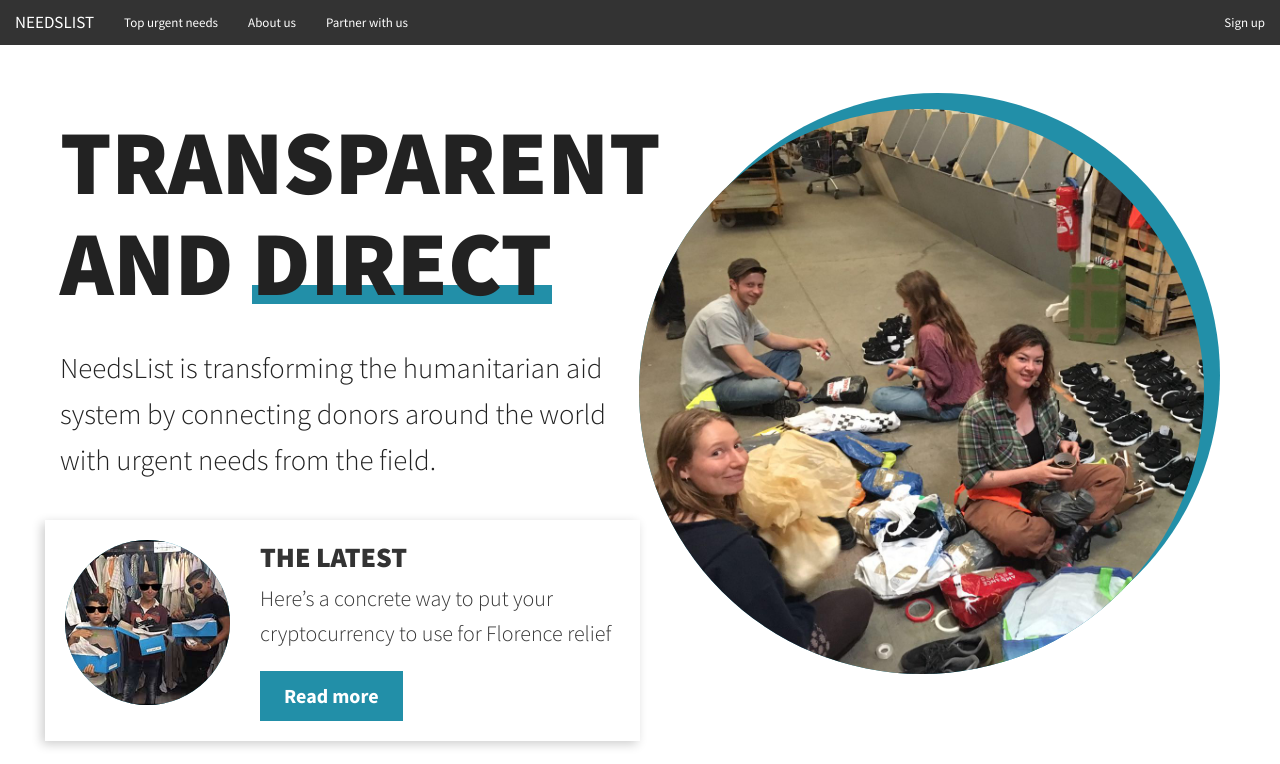
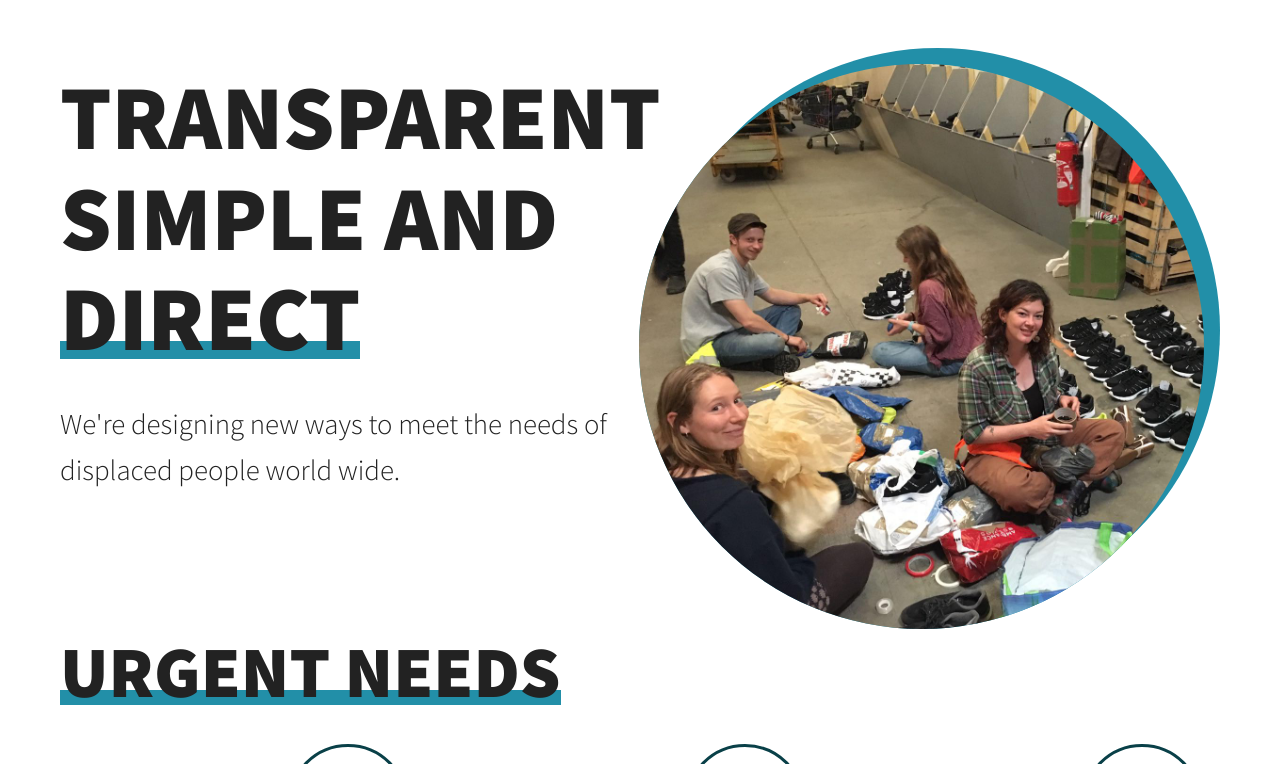
Before and after one commit to dreamside-digital/needslist-demo, a website: page index.html in a window 1280 px wide. Shown: the top 764 px of the page. Drawn offline with nearby package versions, Linux system fonts and the light colour scheme.

Commit message:
removed latest card

```diff
--- a/index.html
+++ b/index.html
@@ -12,35 +12,12 @@
     <link rel="stylesheet" type="text/css" href="https://cdn.jsdelivr.net/gh/kenwheeler/slick@1.8.1/slick/slick-theme.css"/>
   </head>
   <body>
-    <nav class="top-bar" data-topbar role="navigation">
-      <ul class="title-area">
-        <li class="name">
-          <h1><a href="#">NeedsList</a></h1>
-        </li>
-         <!-- Remove the class "menu-icon" to get rid of menu icon. Take out "Menu" to just have icon alone -->
-        <li class="toggle-topbar menu-icon"><a href="#"><span>Menu</span></a></li>
-      </ul>
-
-      <section class="top-bar-section">
-        <!-- Right Nav Section -->
-        <ul class="right">
-          <li><a href="#">Sign up</a></li>
-        </ul>
-
-        <!-- Left Nav Section -->
-        <ul class="left">
-          <li><a href="#">Top urgent needs</a></li>
-          <li><a href="#">About us</a></li>
-          <li><a href="#">Partner with us</a></li>
-        </ul>
-      </section>
-    </nav>
 
     <section class="landing padding-top-lg">
       <div class="row">
           <div class="large-6 columns" data-aos="fade-right">
-            <h1>Transparent and <span class="underline">direct</span></h1>
-            <p class="large">NeedsList is transforming the humanitarian aid system by connecting donors around the world with urgent needs from the field.</p>
+            <h1>Transparent simple and <span class="underline">direct</span></h1>
+            <p class="large  margin-top-sm">We're designing new ways to meet the needs of displaced people world wide.</p>
           </div>
 
 
@@ -50,7 +27,7 @@
             </div>
           </div>
 
-          <div class="small-12 large-6 columns panel margin-top-sm" data-aos="fade-right" data-aos-delay="500">
+<!--           <div class="small-12 large-6 columns panel margin-top-sm" data-aos="fade-right" data-aos-delay="500">
             <div class="row">
               <div class="small-4 columns">
                 <div class="circle right">
@@ -63,14 +40,14 @@
                 <button>Read more</button>
               </div>
             </div>
-          </div>
+          </div> -->
       </div>
     </section>
 
-    <section class="urgent-needs padding-top-lg">
+    <section class="urgent-needs">
       <div class="row">
         <div class="large-12 columns">
-          <h2 class="text-center"><span class="underline">Urgent needs</span></h2>
+          <h2><span class="underline">Urgent needs</span></h2>
           <div class="row">
 
             <div class="large-4 columns" data-aos="fade-up">
```
Also changed, not shown: 1 other file.
